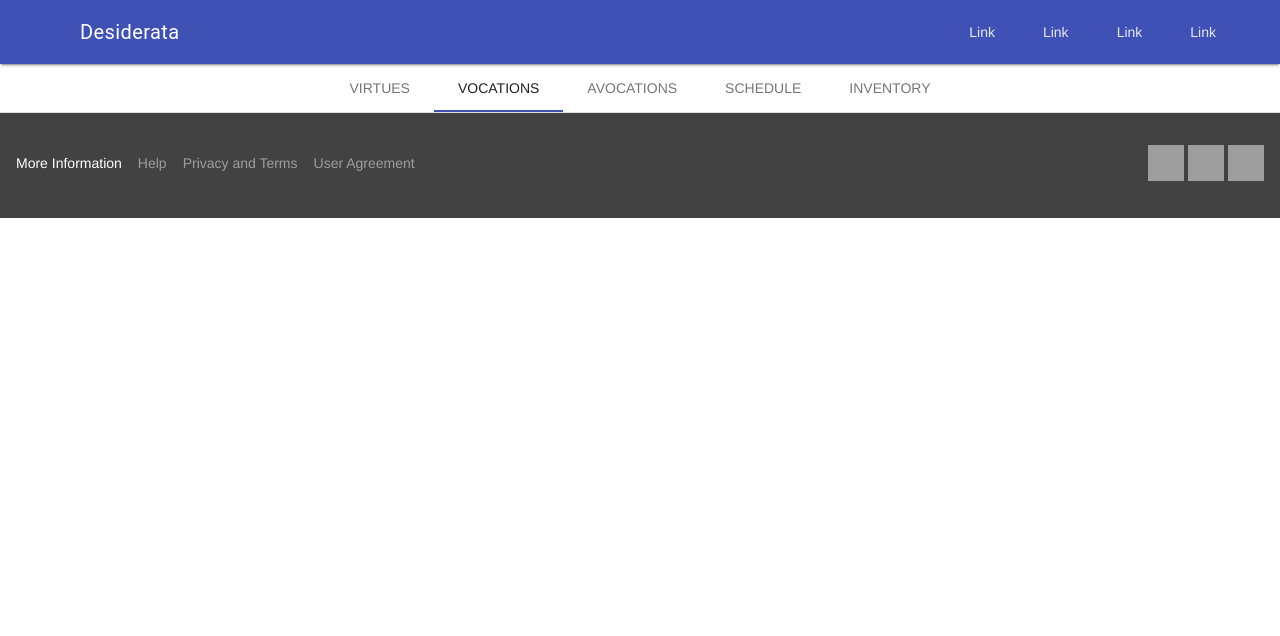
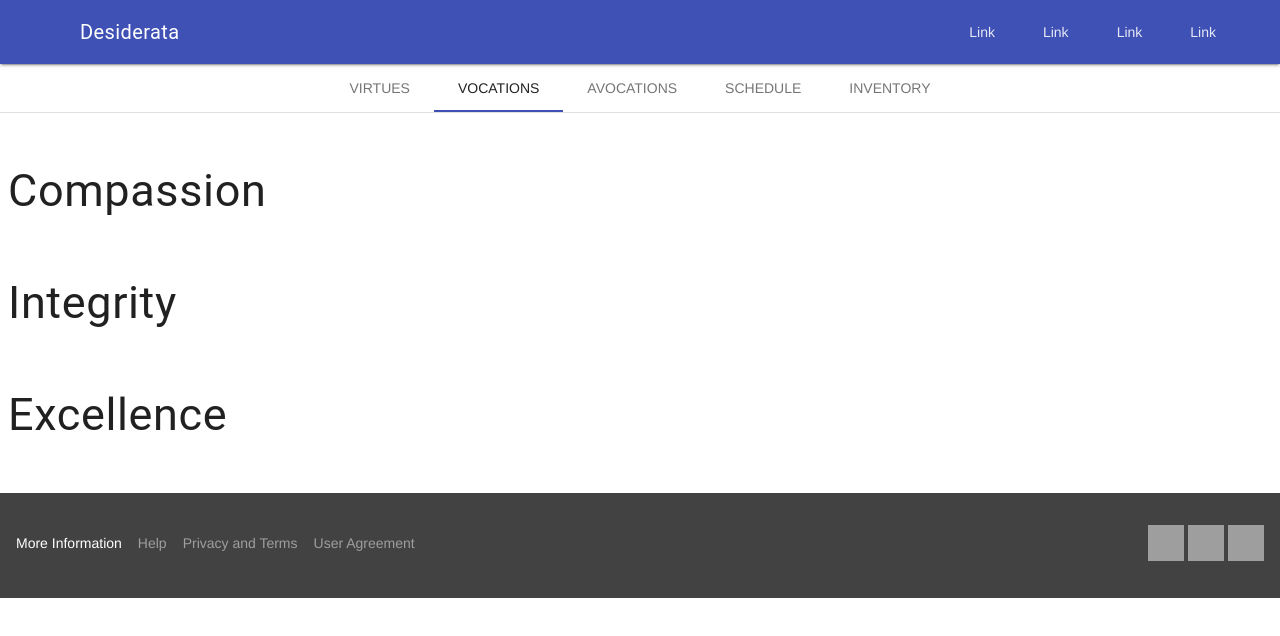
Before and after one commit to dprentiss/desiderata, a plain HTML site: page index.html in a window 1280 px wide. Both pictures are taken after a click on the link "VOCATIONS". Drawn offline with nearby package versions, Linux system fonts and the light colour scheme.

```diff
--- a/css/desiderata.css
+++ b/css/desiderata.css
@@ -5,5 +5,6 @@
     padding: 8px;
 }
 .virtue-card {
+	list-style-type: none;
 	min-height: 100px;
 }
--- a/index.html
+++ b/index.html
@@ -88,12 +88,29 @@
 								"Do unto others as you would have them do unto you."
 							</div>
 						</div>
-					</div>
-				</span>
-				</li>
-			</ul>
+					</span>
+					</li>
+				</ul>
+			</div>
 
 			<div class="mdl-tabs__panel" id="vocations-panel">
+				<ul class="virtue-list mdl-list">
+					<li class="mdl-list__item">
+					<span class="mdl-list__item-primary-content">
+								<h2>Compassion</h2>
+					</span>
+					</li>
+					<li class="mdl-list__item">
+					<span class="mdl-list__item-primary-content">
+								<h2>Integrity</h2>
+					</span>
+					</li>
+					<li class="mdl-list__item">
+					<span class="mdl-list__item-primary-content">
+								<h2>Excellence</h2>
+					</span>
+					</li>
+				</ul>
 			</div>
 
 			<div class="mdl-tabs__panel" id="avocations-panel">
```
